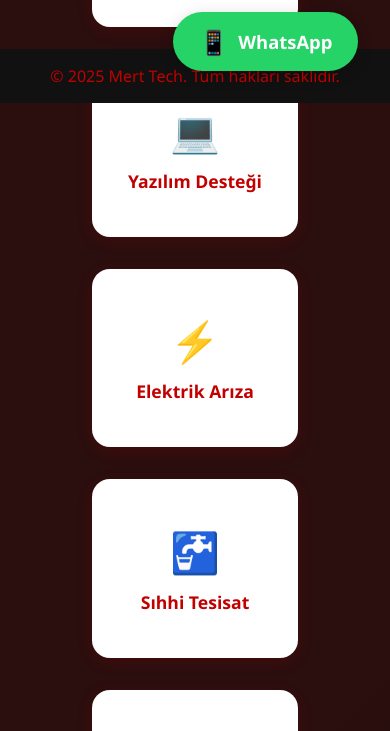
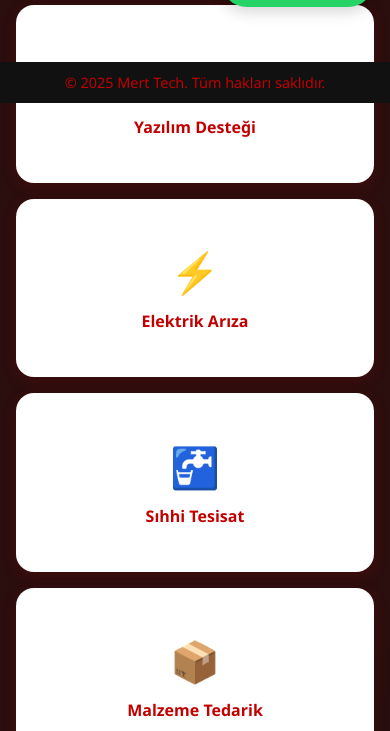
Before and after one commit to xmertzm/ilk-web-sitem, a plain HTML site: page index.html in a window 390 px wide. Shown: the part 741-1472 px from the top of the page. Drawn offline with Linux system fonts and the light colour scheme; files that its build step writes are made by us from their sources; files whose address does not match are found by name.

Commit message:
Update style.css

```diff
--- a/style.css
+++ b/style.css
@@ -34,6 +34,7 @@ nav a {
     text-decoration: none;
     font-weight: bold;
     transition: background 0.3s;
+    display: inline-block;
 }
 
 nav a:hover {
@@ -77,7 +78,8 @@ main h2 {
     font-weight: bold;
     font-size: 1.1rem;
     padding: 1.2rem 0.8rem;
-    transition: transform 0.2s;
+    transition: transform 0.2s, background 0.2s, color 0.2s;
+    cursor: pointer;
 }
 
 .service-card:hover {
@@ -101,12 +103,13 @@ footer {
     bottom: 0;
     left: 0;
     font-size: 1rem;
+    z-index: 999;
 }
 
 .whatsapp-float {
     position: fixed;
     right: 32px;
-    bottom: 32px;
+    bottom: 80px;
     z-index: 1000;
     background: #25D366;
     color: #fff;
@@ -125,3 +128,31 @@ footer {
 .whatsapp-float:hover {
     background: #1da851;
 }
+
+@media (max-width: 600px) {
+    header h1 {
+        font-size: 2rem;
+    }
+    main {
+        padding: 1rem;
+        margin: 1rem auto 6rem auto;
+    }
+    .services {
+        gap: 1rem;
+    }
+    .service-card {
+        width: 100%;
+        min-width: 140px;
+        font-size: 1rem;
+    }
+    .whatsapp-float {
+        right: 16px;
+        bottom: 96px;
+        padding: 0.6rem 1rem;
+        font-size: 1rem;
+    }
+    footer {
+        font-size: 0.9rem;
+        padding: 0.7rem 0;
+    }
+}
```
